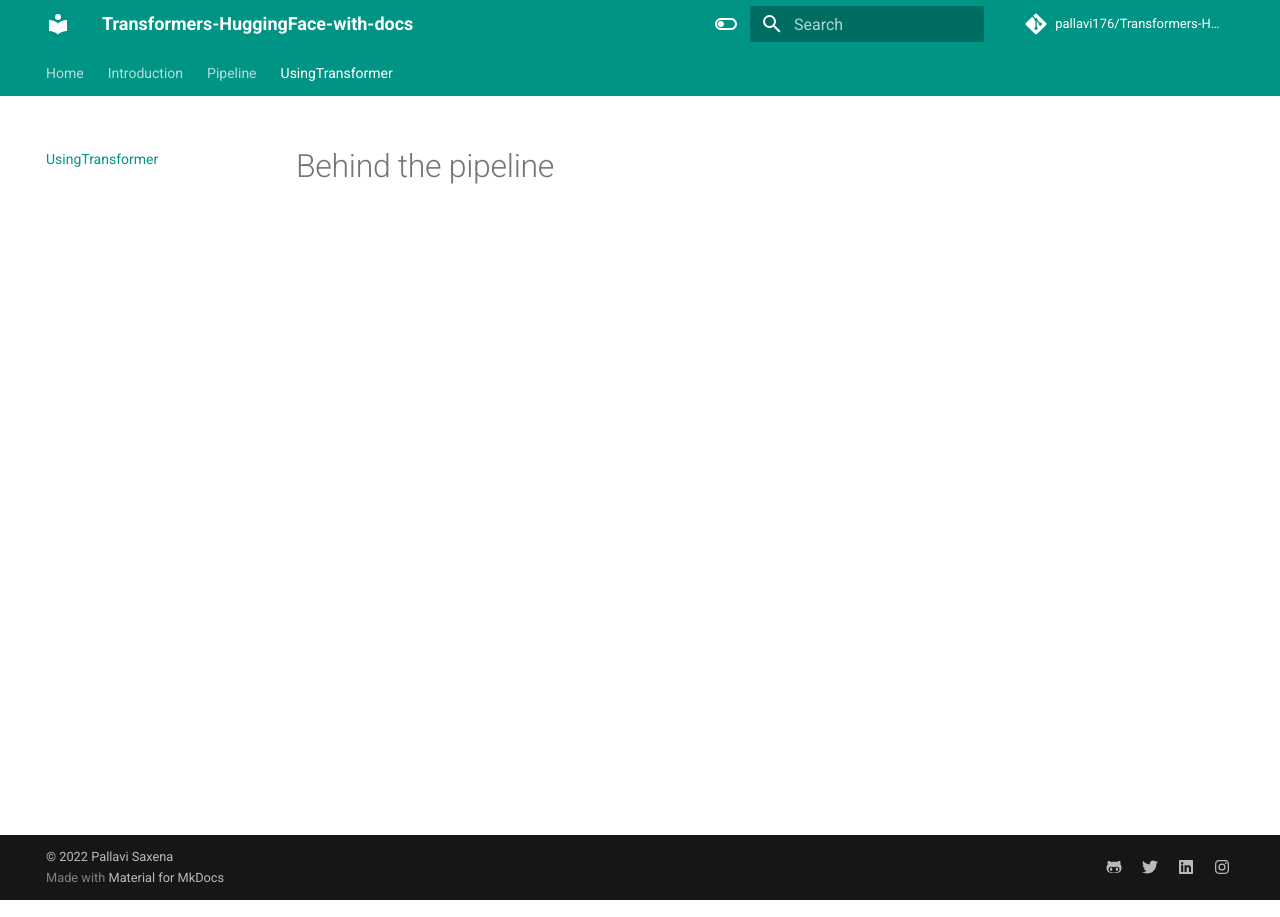
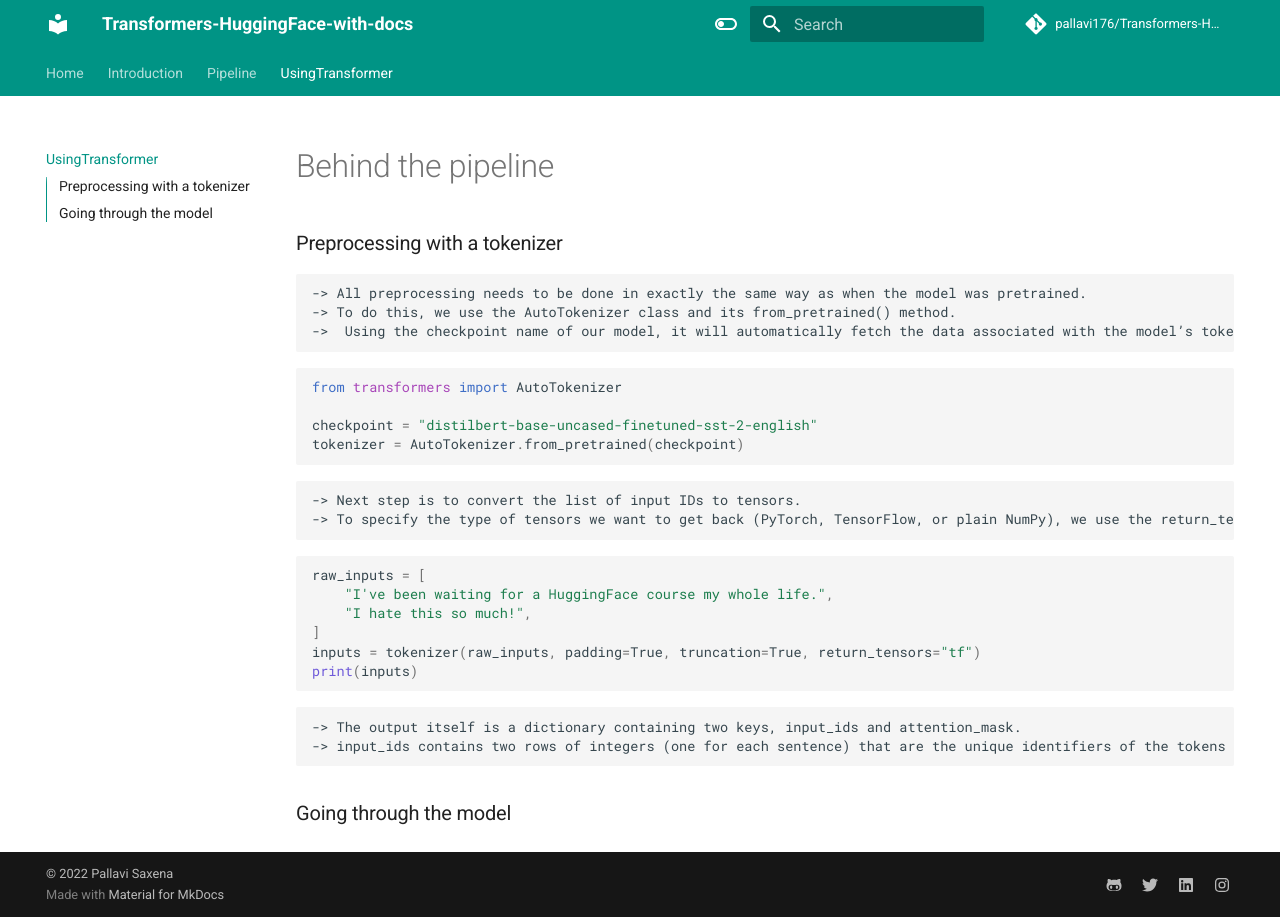
Before and after one commit to pallavi176/Transformers-HuggingFace-with-docs, an MkDocs documentation site: the page built from docs/2UsingTransformers.md, in a window 1280 px wide. Built offline with MkDocs 1.6.1 and Material for MkDocs 9.7.7, drawn with Linux system fonts in a browser that asks for light colours; comment, search, counter and statistics services are not loaded.

Commit message:
behind the pipeline doc added

````diff
--- a/docs/2UsingTransformers.md
+++ b/docs/2UsingTransformers.md
@@ -1 +1,30 @@
 # Behind the pipeline
+
+### Preprocessing with a tokenizer
+    -> All preprocessing needs to be done in exactly the same way as when the model was pretrained.
+    -> To do this, we use the AutoTokenizer class and its from_pretrained() method.
+    ->  Using the checkpoint name of our model, it will automatically fetch the data associated with the model’s tokenizer and cache it.
+
+``` py
+from transformers import AutoTokenizer
+
+checkpoint = "distilbert-base-uncased-finetuned-sst-2-english"
+tokenizer = AutoTokenizer.from_pretrained(checkpoint)
+```
+
+    -> Next step is to convert the list of input IDs to tensors.
+    -> To specify the type of tensors we want to get back (PyTorch, TensorFlow, or plain NumPy), we use the return_tensors argument:
+
+``` py
+raw_inputs = [
+    "I've been waiting for a HuggingFace course my whole life.",
+    "I hate this so much!",
+]
+inputs = tokenizer(raw_inputs, padding=True, truncation=True, return_tensors="tf")
+print(inputs)
+```
+
+    -> The output itself is a dictionary containing two keys, input_ids and attention_mask.
+    -> input_ids contains two rows of integers (one for each sentence) that are the unique identifiers of the tokens in each sentence.
+
+### Going through the model
````
Also changed, not shown: 1 other file.
